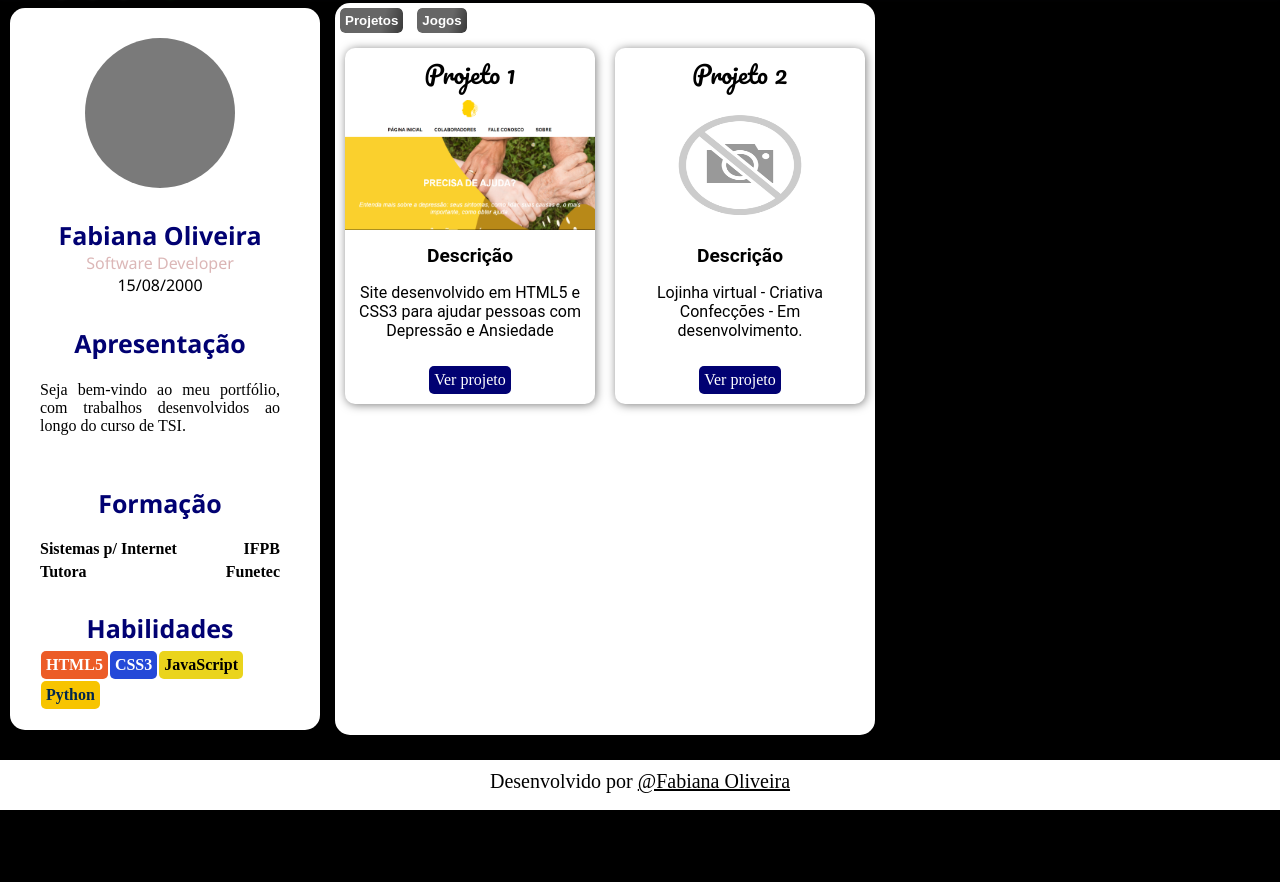
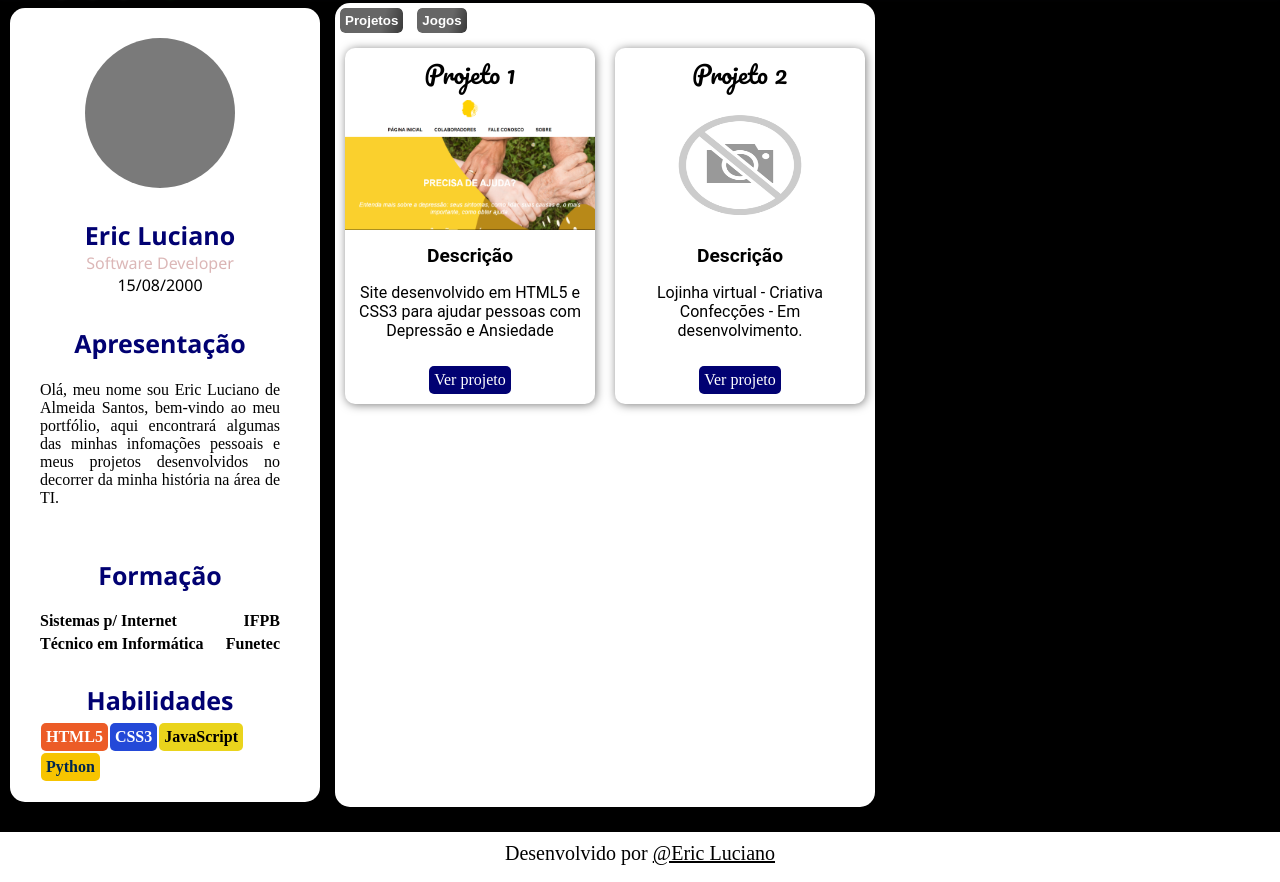
Before and after one commit to fabianabeda/ProjetoPortf-lio, a plain HTML site: page index.html in a window 1280 px wide. Shown: the part 252-1134 px from the top of the page. Before the commit the page ends 1062 px from the top, so only its background shows below. Drawn offline with Linux system fonts and the light colour scheme.

Commit message:
primeiro commit

```diff
--- a/index.html
+++ b/index.html
@@ -21,7 +21,7 @@
           <!-- <img src="img/no-image.png" alt="perfil"> -->
         </div>
         <div class="name-titulo">
-          <span><b>Fabiana Oliveira</b></span>
+          <span><b>Eric Luciano</b></span>
         </div>
         <div class="name-cont">
           <div class="cargo">
@@ -38,7 +38,7 @@
         </div>
         <div class="apresentacao">
           <p>
-            Seja bem-vindo ao meu portfólio, com trabalhos desenvolvidos ao longo do curso de TSI.
+            Olá, meu nome sou Eric Luciano de Almeida Santos, bem-vindo ao meu portfólio, aqui encontrará algumas das minhas infomações pessoais e meus projetos desenvolvidos no decorrer da minha história na área de TI.
           </p>
         </div>
         <div class="name-titulo">
@@ -55,7 +55,7 @@
             </p>
             <p>
               <span class="links">
-                <a  href="https://funetec.com/cursos/8">Tutora</a>
+                <a  href="https://funetec.com/cursos/8">Técnico em Informática</a>
               </span>
               <span class="links">
                 <a href="https://funetec.com/">Funetec</a>
@@ -96,7 +96,7 @@
 
     <footer class="rodape">
       <p>Desenvolvido por
-        <a href="https://www.linkedin.com/in/eric-luciano-a-s/">@Fabiana Oliveira</a>
+        <a href="https://www.linkedin.com/in/eric-luciano-a-s/">@Eric Luciano</a>
       </p>
     </footer>
 
```
Also changed, not shown: 1 other file.
